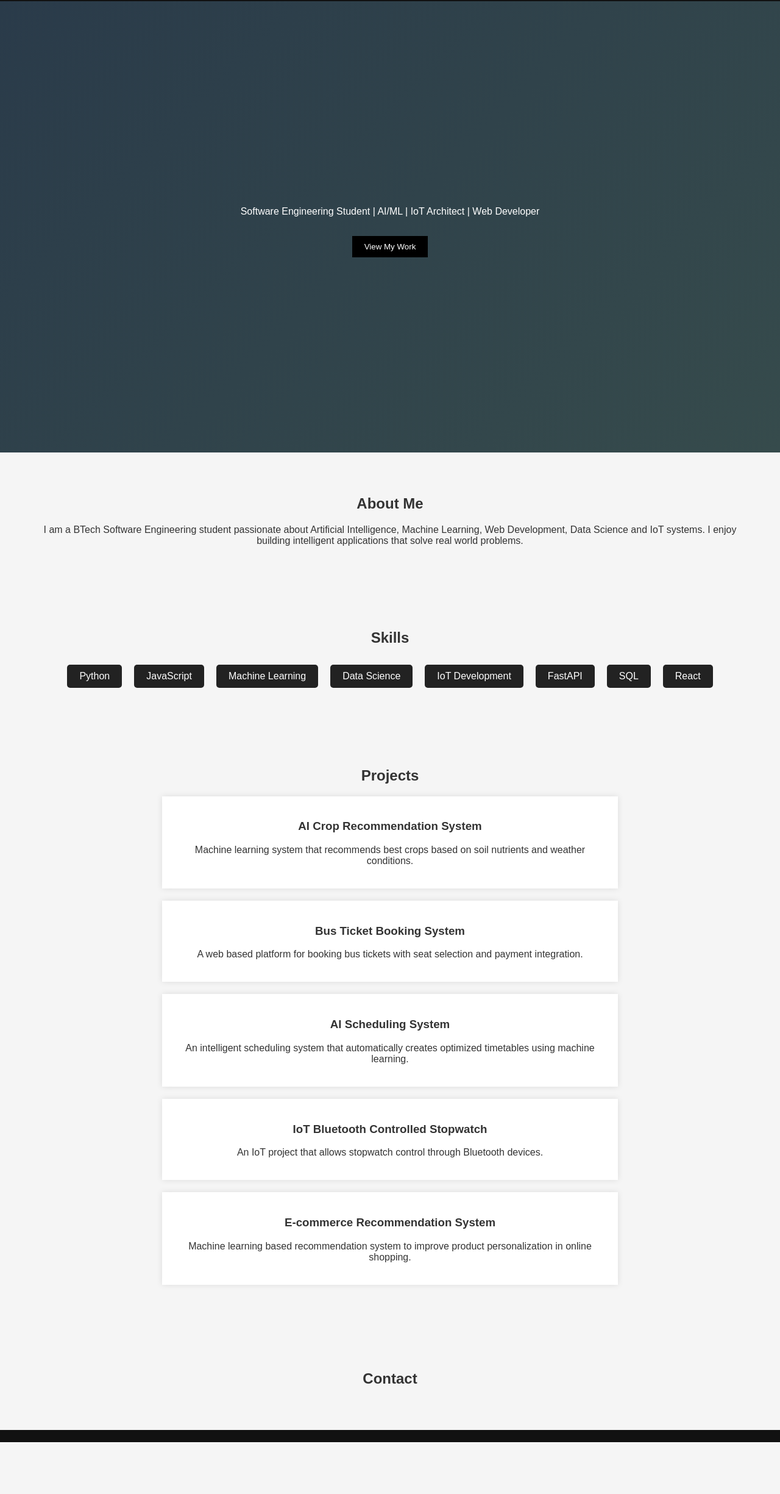
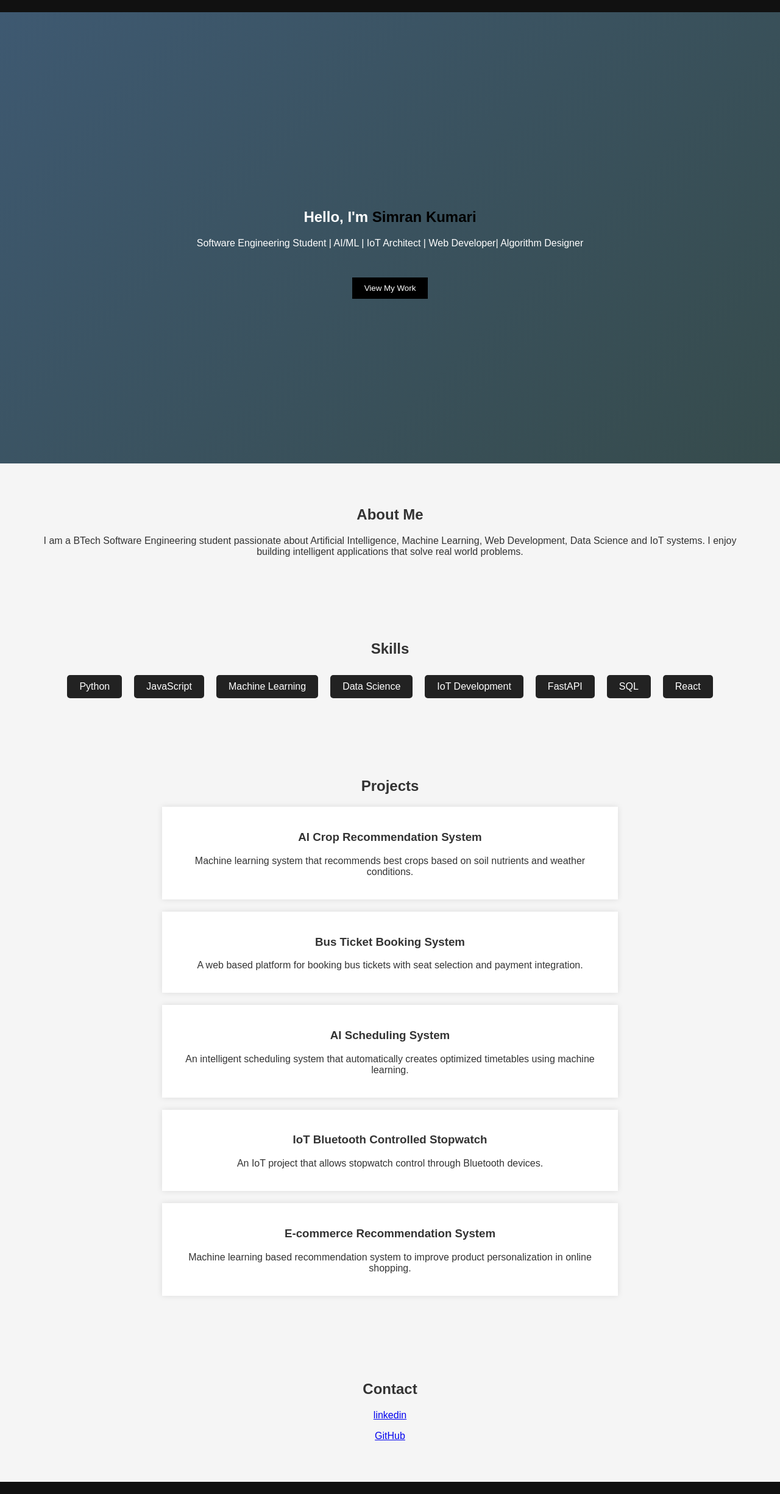
Before and after one commit to simrantechexplorer/simran_portfolio, a plain HTML site: page index.html in a window 1280 px wide. Shown: the part 78-2528 px from the top of the page at 61% size. Before the commit the page ends 2443 px from the top, so only its background shows below. Drawn offline with Linux system fonts and the light colour scheme.

Commit message:
new changes made in portfolio

```diff
--- a/index.html
+++ b/index.html
@@ -12,6 +12,7 @@
 
     <header>
         <nav>
+            <h1 class="logo">simran kumari</h1>
             <ul>
                 <li><a href="#about">About</a></li>
                 <li><a href="#skills">Skills</a></li>
@@ -22,7 +23,10 @@
     </header>
 
     <section class="hero">
-        <p>Software Engineering Student | AI/ML | IoT Architect | Web Developer</p>
+        <p>
+            <h2>Hello, I'm <span>Simran Kumari</span></h2>
+            Software Engineering Student | AI/ML | IoT Architect | Web Developer| Algorithm Designer
+        </p>
         <button onclick="scrollToSection()">View My Work</button>
     </section>
 
@@ -101,15 +105,20 @@
 
     <section id="contact">
         <h2>Contact</h2>
-
+        <p>
+            <a href="https://www.linkedin.com/in/simran-singh-1b96b9316">linkedin</a>
+        </p>
+        <p>
+            <a href="https://github.com/simrantechexplorer" target="_blank">GitHub</a>
+        </p>
 
     </section>
 
     <footer>
     </footer>
 
-    <script src="script.js"></script>
     <script src=" script.js "></script>
+
 
 </body>
 
--- a/style.css
+++ b/style.css
@@ -38,7 +38,7 @@ nav ul li a {
     justify-content: center;
     align-items: center;
     text-align: center;
-    background: linear-gradient(135deg, #2a3b4a, #364b4c);
+    background: linear-gradient(135deg, #3e5971, #364b4c);
     color: white;
 }
 
```
